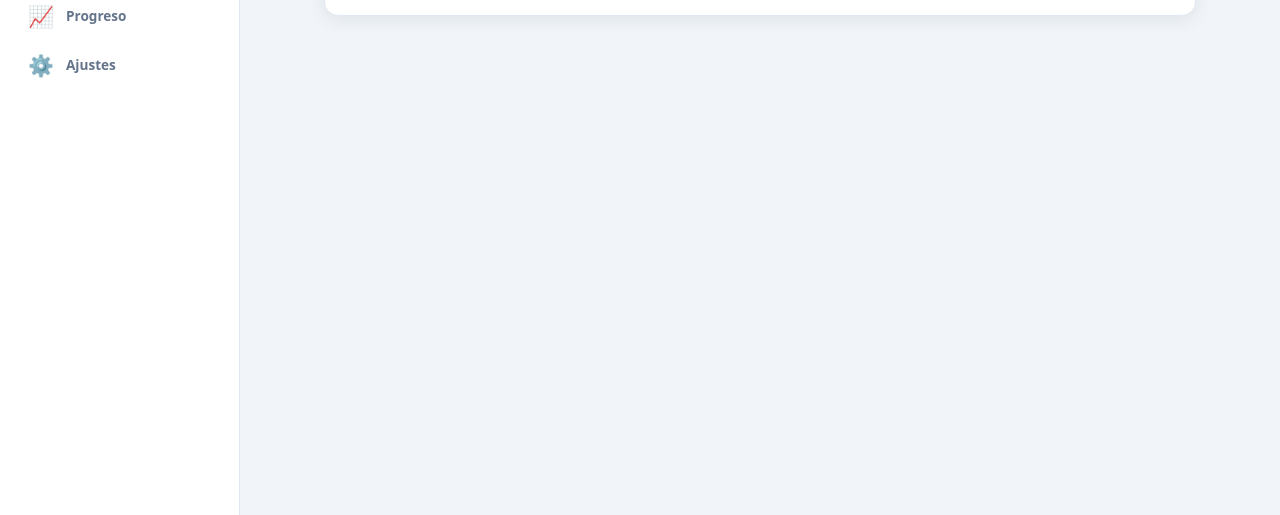
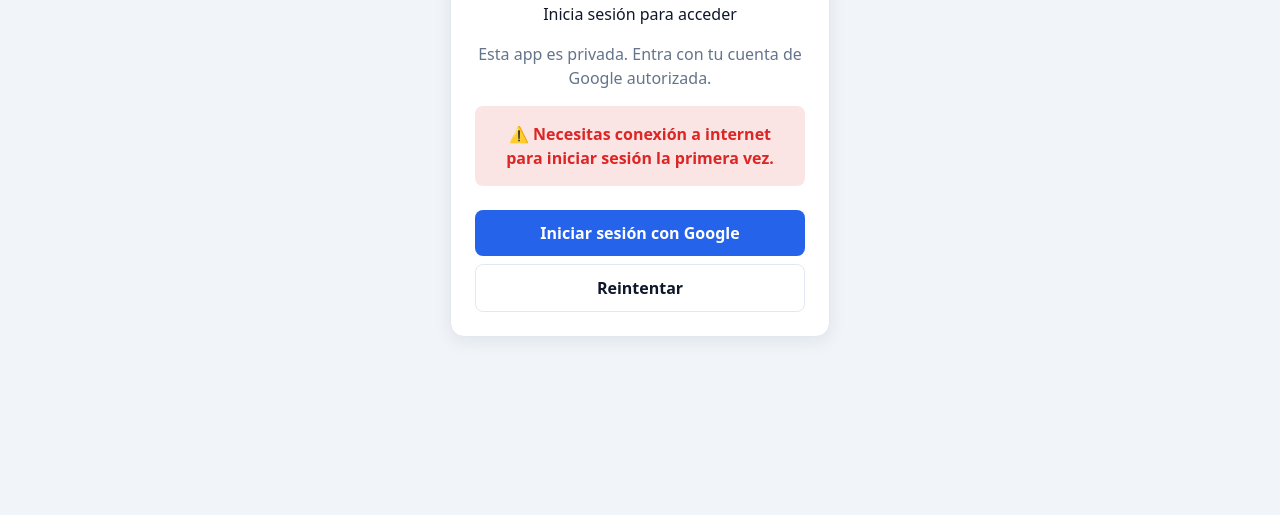
Before and after one commit to jrm456-w/English-App-, a website with bundled scripts: page index.html in a window 1280 px wide. Shown: the part 285-800 px from the top of the page. Built offline with nearby package versions, Linux system fonts and the light colour scheme.

Commit message:
feat: muro de acceso obligatorio con login de Google (app privada)
- requireLogin en firebase-config: la app no se usa sin iniciar sesión
- pantalla de login a pantalla completa antes de cargar la app
- solo correos de la lista blanca pueden entrar (cliente + reglas Firestore)
- margen offline: tras iniciar sesión una vez online, el dueño puede usarla sin conexión
- cerrar sesión vuelve al muro y revoca el acceso offline
- sw v4

```diff
--- a/src/css/styles.css
+++ b/src/css/styles.css
@@ -291,3 +291,8 @@ a { color: inherit; text-decoration: none; }
 .story-word:hover { background: rgba(124, 58, 237, 0.18); }
 .story-es { margin-top: 6px; font-style: italic; }
 .sr-only { position: absolute; width: 1px; height: 1px; padding: 0; margin: -1px; overflow: hidden; clip: rect(0,0,0,0); border: 0; }
+
+/* Login gate: hide all navigation and center the sign-in card */
+.app--gated { grid-template-columns: 1fr !important; }
+.app--gated .sidebar, .app--gated .nav--bottom { display: none !important; }
+.login-screen { min-height: 88vh; display: flex; align-items: center; justify-content: center; }
--- a/src/js/app.js
+++ b/src/js/app.js
@@ -7,8 +7,9 @@ import { renderQuiz } from './quiz.js';
 import { storiesList, storyReader } from './stories.js';
 import { launchGame } from '../games/index.js';
 import { touchStreak, onBadge, badgeName, onDailyComplete } from './gamification.js';
-import { autoStart, onAccessDenied } from './cloud.js';
-import { toast } from './ui.js';
+import { cloudEnabled, waitForAuth, wasAuthorized, signIn, onUser, onAccessDenied, autoStart } from './cloud.js';
+import { requireLogin } from './firebase-config.js';
+import { el, toast } from './ui.js';
 
 /* ---- Theme ---- */
 function applyTheme() {
@@ -60,14 +61,70 @@ document.getElementById('install-dismiss').onclick = () => {
 };
 window.addEventListener('appinstalled', () => { banner.hidden = true; toast('✅ EngFlow'); });
 
+/* ---- Login gate ---- */
+const appEl = document.getElementById('app');
+let appStarted = false;
+
+function startApp() {
+  if (appStarted) return;
+  appStarted = true;
+  appEl.classList.remove('app--gated');
+  touchStreak();
+  startRouter();
+  if (!getState().onboarded && !location.hash) navigate('/quiz');
+}
+
+function renderLogin(mode) {
+  appEl.classList.add('app--gated');
+  const view = document.getElementById('view');
+  const loading = mode === 'loading';
+  view.innerHTML = '';
+  const card = el(`
+    <div class="login-screen">
+      <div class="card center" style="max-width:380px;width:100%">
+        <div class="brand__logo" style="margin:0 auto 16px;width:64px;height:64px;font-size:2rem">E</div>
+        <h1 class="h1">EngFlow</h1>
+        ${loading
+          ? `<p class="muted">${t('gate.loading')}</p>`
+          : `<p>${t('gate.title')}</p><p class="muted">${t('gate.subtitle')}</p>
+             ${mode === 'offline' ? `<p class="feedback feedback--no">${t('gate.offlineFirst')}</p>` : ''}
+             <button class="btn btn--block" id="gate-signin" style="margin-top:12px">${t('auth.signIn')}</button>
+             ${mode === 'offline' ? `<button class="btn btn--ghost btn--block" id="gate-retry" style="margin-top:8px">${t('gate.retry')}</button>` : ''}`}
+      </div>
+    </div>`);
+  view.appendChild(card);
+  const signinBtn = card.querySelector('#gate-signin');
+  if (signinBtn) signinBtn.onclick = async () => {
+    signinBtn.disabled = true;
+    renderLogin('loading');
+    const r = await signIn();
+    if (!r.ok) { toast(t('auth.error')); renderLogin('login'); }
+    // On success, onUser fires and startApp() runs.
+  };
+  const retryBtn = card.querySelector('#gate-retry');
+  if (retryBtn) retryBtn.onclick = () => location.reload();
+}
+
+async function passGate() {
+  // No Firebase or login not required -> open app (optional sync still works).
+  if (!cloudEnabled() || !requireLogin) { autoStart(); return true; }
+
+  renderLogin('loading');
+  // Let an allowed login (now or later) open the app.
+  onUser((user) => { if (user) startApp(); });
+
+  const res = await waitForAuth();
+  if (res.status === 'ok' && res.user) return true;               // already signed in
+  if ((res.status === 'offline' || res.status === 'timeout') && wasAuthorized()) return true; // offline grace
+  renderLogin(res.status === 'offline' ? 'offline' : 'login');     // require sign-in
+  return false;
+}
+
 /* ---- Boot ---- */
-function boot() {
+async function boot() {
   applyTheme();
   applyTranslations();
-  touchStreak();
-  autoStart();        // restore Google session + cloud sync if configured
-  startRouter();
-  if (!getState().onboarded && !location.hash) navigate('/quiz');
+  if (await passGate()) startApp();
 }
 boot();
 
--- a/src/js/cloud.js
+++ b/src/js/cloud.js
@@ -13,6 +13,13 @@ let ready = false;
 const authCbs = new Set();
 const deniedCbs = new Set();
 let pushTimer = null;
+
+/* Resolves once the first auth state is known (signed in or not). */
+let firstAuthResolve;
+const firstAuth = new Promise((r) => { firstAuthResolve = r; });
+function resolveFirstAuth(v) { if (firstAuthResolve) { firstAuthResolve(v); firstAuthResolve = null; } }
+
+const AUTH_FLAG = 'engflow.authorized';
 
 export function cloudEnabled() { return isFirebaseConfigured(); }
 export function getUser() { return currentUser; }
@@ -42,7 +49,11 @@ async function ensureInit() {
         return;
       }
       currentUser = user;
-      if (user) await pullAndMerge();
+      if (user) {
+        try { localStorage.setItem(AUTH_FLAG, user.email || '1'); } catch {}
+        await pullAndMerge();
+      }
+      resolveFirstAuth(currentUser);
       authCbs.forEach((cb) => cb(currentUser));
     });
     ready = true;
@@ -55,6 +66,25 @@ async function ensureInit() {
 
 /* Restore a previous session on boot (no-op if not configured / offline). */
 export function autoStart() { ensureInit(); }
+
+/* True if this device has signed in with an allowed account at least once
+   (used to grant offline access to the owner after the first online login). */
+export function wasAuthorized() {
+  try { return !!localStorage.getItem(AUTH_FLAG); } catch { return false; }
+}
+
+/* Used by the login gate. Waits for the first auth state, with a timeout for
+   the offline case where the Firebase SDK cannot be loaded. */
+export async function waitForAuth(timeoutMs = 9000) {
+  const ok = await ensureInit();
+  if (!ok) return { status: 'offline' };
+  const r = await Promise.race([
+    firstAuth,
+    new Promise((res) => setTimeout(() => res('__timeout__'), timeoutMs))
+  ]);
+  if (r === '__timeout__') return { status: 'timeout' };
+  return { status: 'ok', user: r };
+}
 
 export async function signIn() {
   if (!(await ensureInit())) return { ok: false, reason: 'unavailable' };
@@ -73,6 +103,7 @@ export async function signIn() {
 }
 
 export async function signOutCloud() {
+  try { localStorage.removeItem(AUTH_FLAG); } catch {}
   if (!ready || !auth) return;
   try { await fns.signOut(auth); } catch {}
   currentUser = null;
--- a/src/js/firebase-config.js
+++ b/src/js/firebase-config.js
@@ -46,6 +46,11 @@ export const allowedEmails = [
   "jr944180@gmail.com",
 ];
 
+/* requireLogin = true  -> NADIE usa la app sin iniciar sesión (muro de acceso).
+   requireLogin = false -> el login es opcional (solo para sincronizar).
+   Solo tiene efecto si Firebase está configurado. */
+export const requireLogin = true;
+
 export function isEmailAllowed(email) {
   if (!allowedEmails.length) return true; // sin lista => abierto
   if (!email) return false;
--- a/src/js/i18n.js
+++ b/src/js/i18n.js
@@ -61,7 +61,12 @@ const DICT = {
     'auth.notConfigured': 'La sincronización con Google no está configurada todavía. Tu progreso se guarda en este dispositivo.',
     'auth.synced': 'Progreso sincronizado ☁️', 'auth.error': 'No se pudo iniciar sesión',
     'auth.syncDesc': 'Inicia sesión para guardar tu progreso en la nube y usarlo en cualquier dispositivo.',
-    'auth.denied': '🚫 Acceso no autorizado para este correo'
+    'auth.denied': '🚫 Acceso no autorizado para este correo',
+    'gate.title': 'Inicia sesión para acceder',
+    'gate.subtitle': 'Esta app es privada. Entra con tu cuenta de Google autorizada.',
+    'gate.loading': 'Cargando…',
+    'gate.offlineFirst': '⚠️ Necesitas conexión a internet para iniciar sesión la primera vez.',
+    'gate.retry': 'Reintentar'
   },
   en: {
     'nav.home': 'Home', 'nav.learn': 'Learn', 'nav.games': 'Games',
@@ -122,7 +127,12 @@ const DICT = {
     'auth.notConfigured': 'Google sync is not configured yet. Your progress is saved on this device.',
     'auth.synced': 'Progress synced ☁️', 'auth.error': 'Sign-in failed',
     'auth.syncDesc': 'Sign in to save your progress to the cloud and use it on any device.',
-    'auth.denied': '🚫 This email is not authorized'
+    'auth.denied': '🚫 This email is not authorized',
+    'gate.title': 'Sign in to continue',
+    'gate.subtitle': 'This app is private. Sign in with your authorized Google account.',
+    'gate.loading': 'Loading…',
+    'gate.offlineFirst': '⚠️ You need an internet connection to sign in the first time.',
+    'gate.retry': 'Retry'
   }
 };
 
--- a/src/js/views.js
+++ b/src/js/views.js
@@ -363,7 +363,7 @@ function accountCard(view, _p) {
     card.appendChild(el(`<p style="margin:8px 0">${t('auth.signedInAs')}<br><strong>${user.email || user.displayName || 'Google'}</strong></p>`));
     card.appendChild(el(`<p class="muted" style="margin:0 0 8px">${t('auth.synced')}</p>`));
     const out = el(`<button class="btn btn--ghost btn--block">${t('auth.signOut')}</button>`);
-    out.onclick = async () => { await signOutCloud(); settings(_p, view); };
+    out.onclick = async () => { await signOutCloud(); location.reload(); };
     card.appendChild(out);
   } else {
     card.appendChild(el(`<p class="muted" style="margin:8px 0">${t('auth.syncDesc')}</p>`));
--- a/sw.js
+++ b/sw.js
@@ -1,5 +1,5 @@
 /* EngFlow Service Worker — Cache-First for static assets & lesson data */
-const CACHE_VERSION = 'engflow-v3';
+const CACHE_VERSION = 'engflow-v4';
 const OFFLINE_URL = './offline.html';
 
 // Everything needed to run 100% offline after first load.
```
